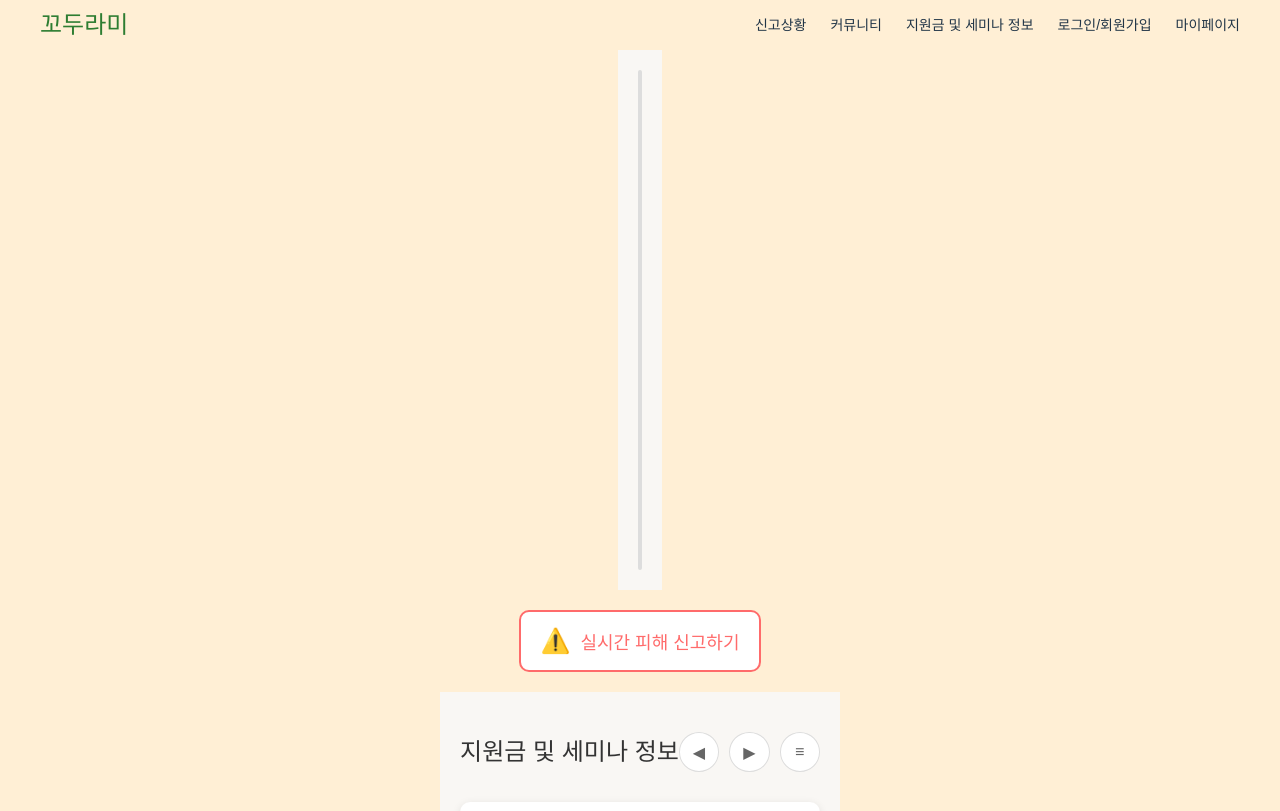
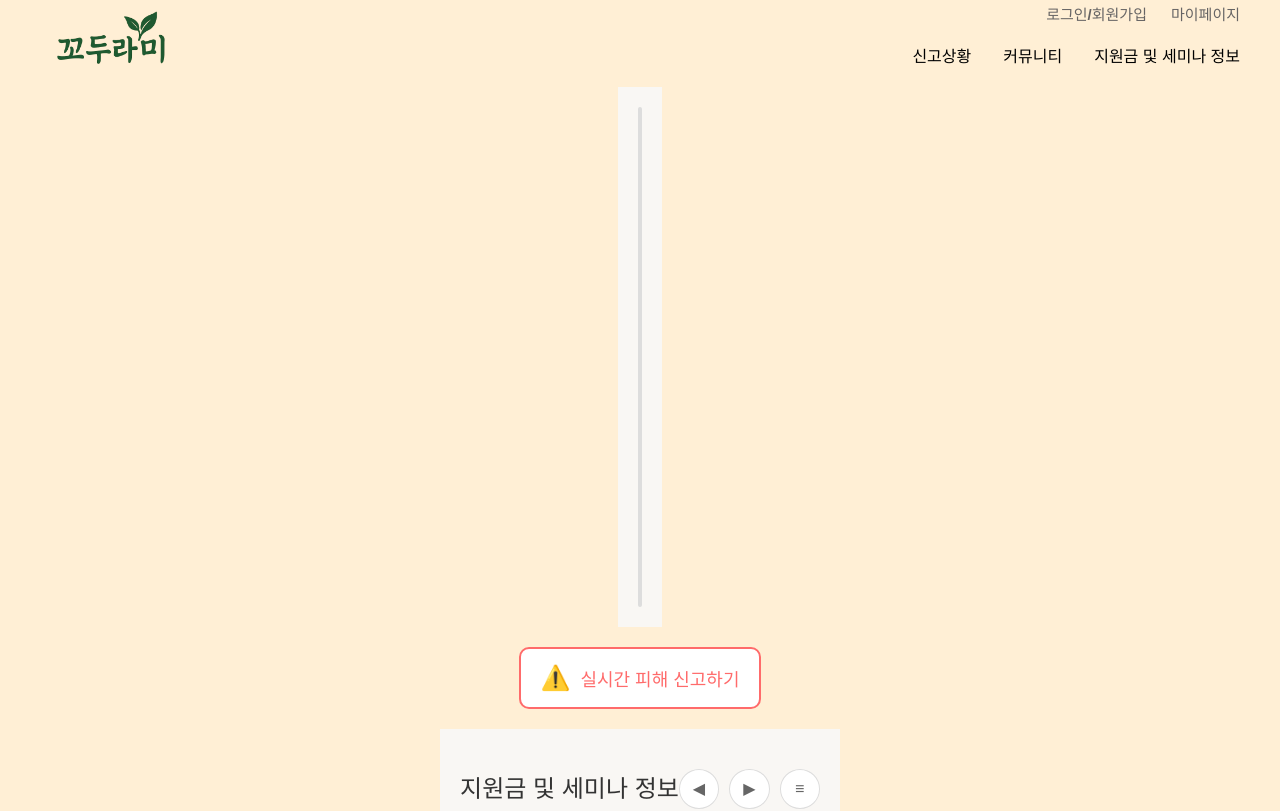
Before and after one commit to dmswl0709/ggodurami-frontend, a React (Vite) app: page / in a window 1280 px wide. Shown: the top 811 px of the page. Built offline with nearby package versions, Linux system fonts and the light colour scheme.

Commit message:
chore: TopBar, Header 수정
1. TopBar , Header 폰트색 , 크기 수정
2. TopBar와 Header 사이의 패딩값 수정
3. Logo 크기 수정

```diff
--- a/src/App.tsx
+++ b/src/App.tsx
@@ -6,12 +6,14 @@ import AlertBanner from './components/AlertBanner/AlertBanner';
 import NewsSection from './components/NewsSection/NewsSection';
 import Container from './components/Common/Container';
 import styled from 'styled-components'; // 추가
+import TopBar from './components/TopBar/TopBar';
 
 function App() {
   return (
     <>
       <GlobalStyles />
       <div className="App">
+        <TopBar />
         <Header />
         <Container>
           <MainWrapper>
--- a/src/Components/Header/Header.tsx
+++ b/src/Components/Header/Header.tsx
@@ -1,11 +1,14 @@
 import React from 'react';
 import styled from 'styled-components';
+import logoImage from "../../assets/images/Logo.png";
 
 const HeaderWrapper = styled.header`
   background-color: #FFEFD5;
-  padding: 12px 24px;
+  padding: 8px 24px;
   display: flex;
   justify-content: center;
+  height: 60px; /* 높이 고정 */
+  position: relative;
 `;
 
 const Inner = styled.div`
@@ -14,33 +17,59 @@ const Inner = styled.div`
   align-items: center;
   width: 100%;
   max-width: 1200px;
+  height: 100%;
 `;
 
-const Logo = styled.h1`
-  font-size: 24px;
-  font-weight: bold;
-  color: #2E7D32;
+const LogoContainer = styled.div`
+  display: flex;
+  align-items: center;
+  cursor: pointer;
+  position: relative;
+  z-index: 1;
+`;
+
+const LogoImage = styled.img`
+  height: 145px; /* 원하는 크기로 설정 */
+  width: auto;
+  object-fit: contain;
+  position: relative;
+  top: -10px; /* 로고만 위로 올리기 */
+
+  &:hover {
+    opacity: 0.8;
+    transition: opacity 0.2s ease;
+  }
 `;
 
 const Nav = styled.nav`
   display: flex;
-  gap: 24px;
-  font-size: 14px;
-  font-weight: 500;
+  gap: 32px;
+  font-size: 16px;
+  font-weight: 600;
   align-items: center;
+
+  span {
+    cursor: pointer;
+    color: #000000;
+
+    &:hover {
+      opacity: 0.7;
+      transition: opacity 0.2s ease;
+    }
+  }
 `;
 
 const Header = () => {
   return (
     <HeaderWrapper>
       <Inner>
-        <Logo>꼬두라미</Logo>
+        <LogoContainer>
+          <LogoImage src={logoImage} alt="꼬두라미" />
+        </LogoContainer>
         <Nav>
           <span>신고상황</span>
           <span>커뮤니티</span>
           <span>지원금 및 세미나 정보</span>
-          <span>로그인/회원가입</span>
-          <span>마이페이지</span>
         </Nav>
       </Inner>
     </HeaderWrapper>
--- /dev/null
+++ b/src/Components/TopBar/TopBar.tsx
@@ -0,0 +1,50 @@
+import React from 'react';
+import styled from 'styled-components';
+
+const TopBarWrapper = styled.div`
+  background-color: #FFEFD5;
+  padding: 4px 24px 0 24px; /* 아래쪽 패딩 제거 */
+  display: flex;
+  justify-content: center;
+`;
+
+
+const TopBarInner = styled.div`
+  display: flex;
+  justify-content: flex-end;
+  align-items: center;
+  width: 100%;
+  max-width: 1200px;
+`;
+
+const TopBarNav = styled.nav`
+  display: flex;
+  gap: 24px;
+  font-size: 15px;
+  font-weight: 600;
+
+  span {
+    cursor: pointer;
+    color: #666464;
+
+    &:hover {
+      opacity: 0.7;
+      transition: opacity 0.2s ease;
+    }
+  }
+`;
+
+const TopBar = () => {
+  return (
+    <TopBarWrapper>
+      <TopBarInner>
+        <TopBarNav>
+          <span>로그인/회원가입</span>
+          <span>마이페이지</span>
+        </TopBarNav>
+      </TopBarInner>
+    </TopBarWrapper>
+  );
+};
+
+export default TopBar;
```
Also changed, not shown: src/assets/images/Logo.png (added).
